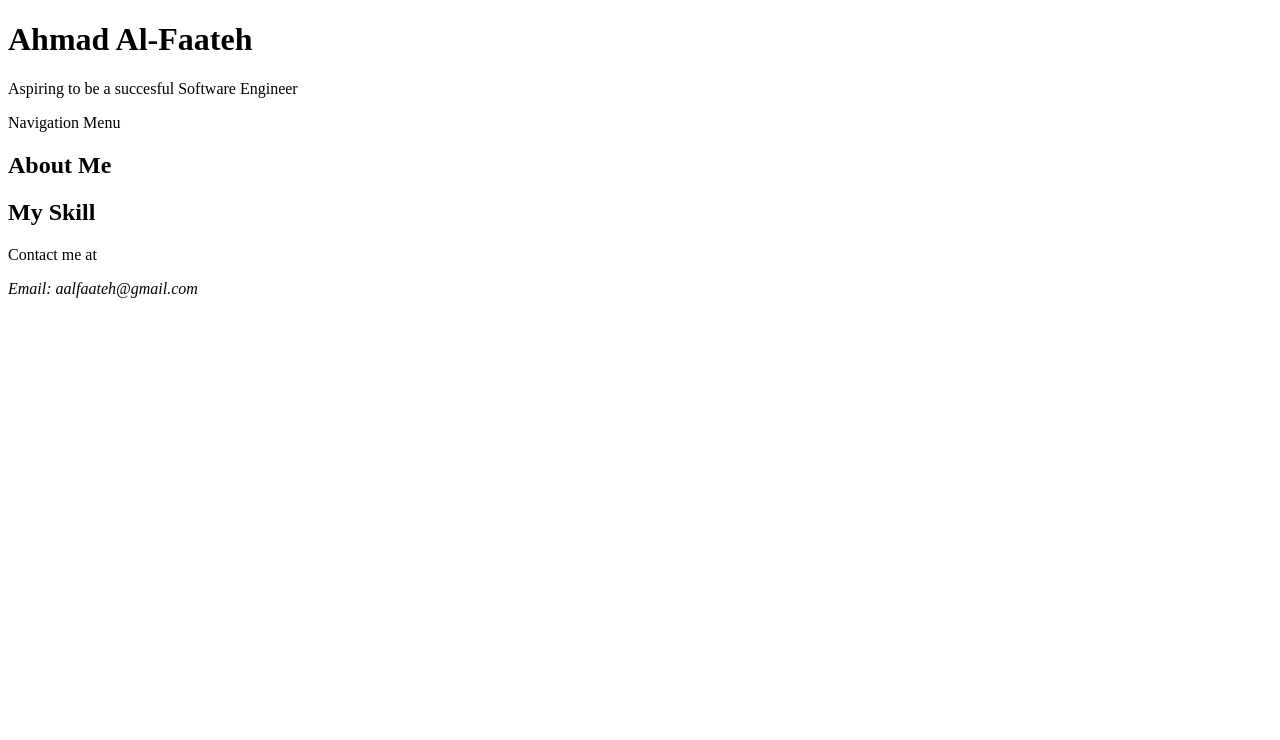
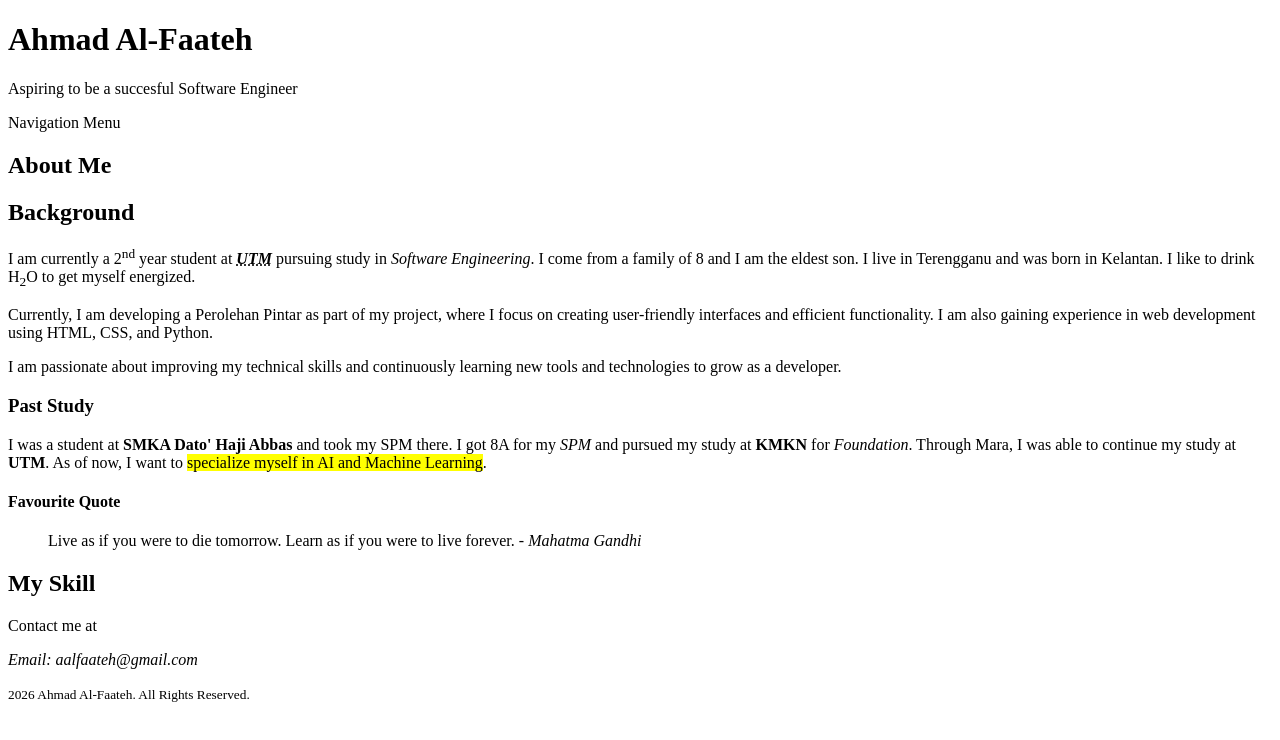
Before and after one commit to ahmadal-faateh/html-lab-exercise, a plain HTML site: page index.html in a window 1280 px wide. Drawn offline with Linux system fonts and the light colour scheme.

Commit message:
Completed Task 2: Typography & Inline Text Presentation

```diff
--- a/index.html
+++ b/index.html
@@ -17,11 +17,25 @@
 </nav>
 	<main>
 		<section id = "about">
-        <h2>About Me</h2>
+        <h1>About Me</h1>
+        <h2>Background</h2>
+        <p>I am currently a 2<sup>nd</sup> year student at <dfn><abbr title="University Technology Malaysia"><strong>UTM</strong></abbr></dfn> pursuing study in <em>Software Engineering</em>. I come from a family of 8 and I am the eldest son. I live in Terengganu and was born in Kelantan. I like to drink H<sub>2</sub>O to get myself energized.</p>
+
+        <p>Currently, I am developing a Perolehan Pintar as part of my project, where I focus on creating user-friendly interfaces and efficient functionality. I am also gaining experience in web development using HTML, CSS, and Python.</p>
+
+        <p>I am passionate about improving my technical skills and continuously learning new tools and technologies to grow as a developer.</p>
+        <h3>Past Study</h3>
+        <p>I was a student at <b>SMKA Dato' Haji Abbas</b> and took my SPM there. I got 8A for my <i>SPM</i> and pursued my study at <b>KMKN</b> for <i>Foundation</i>. Through Mara, I was able to continue my study at <b>UTM</b>. As of now, I want to <mark>specialize myself in AI and Machine Learning</mark>.</p>
+        <h4>Favourite Quote</h4>
+        <blockquote cite="https://www.goodreads.com/quotes">
+        Live as if you were to die tomorrow. Learn as if you were to live forever.
+        <cite> - Mahatma Gandhi</cite>
+        </blockquote>
+
 		 </section>
 
 		 <section id ="skills">
-		 	<h2>My Skill</h2>
+		 	<h1>My Skill</h1>
 		 </section>
 	</main>
 	<footer>
@@ -29,6 +43,7 @@
 		<address>
 		Email: aalfaateh@gmail.com
 	</address>
+	<p><small> 2026 Ahmad Al-Faateh. All Rights Reserved.</small></p>
 	</footer>
 </body>
 </html>
```
